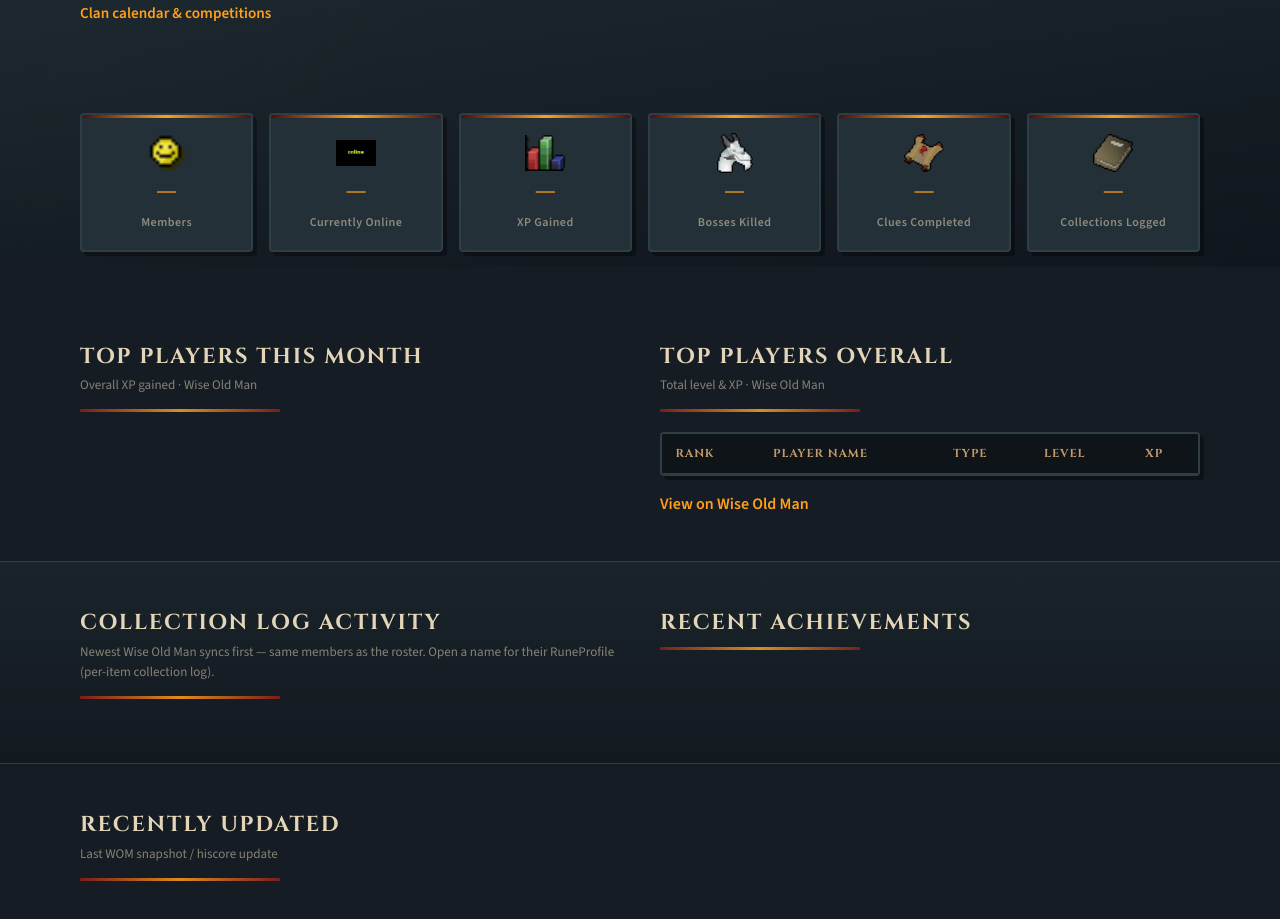
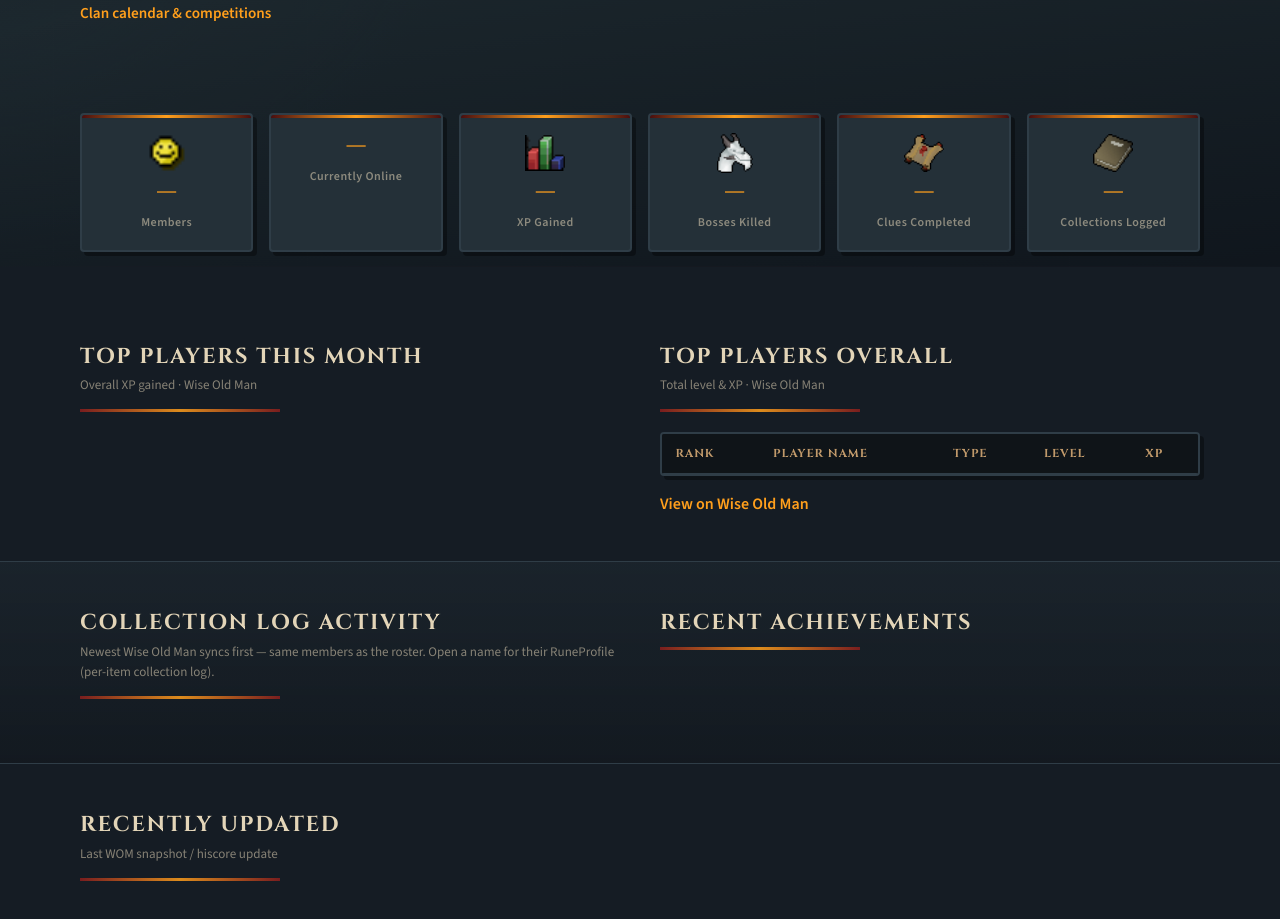
Before and after one commit to FadedOSRS/Terpinheimer.com, a website: page index.html in a window 1280 px wide. Shown: the part 850-1769 px from the top of the page. Drawn offline with nearby package versions, Linux system fonts and the light colour scheme; no server answers.

Commit message:
Remove Currently Online stat icon and online.png asset

```diff
--- a/index.html
+++ b/index.html
@@ -212,7 +212,6 @@
           <span class="stat-label">Members</span>
         </article>
         <article class="stat-card" title="Players with a Wise Old Man update in the last 7 days">
-          <img class="stat-icon stat-icon--raster" src="assets/stats/online.png" alt="" width="40" height="40" decoding="async" />
           <span class="stat-value" data-stat="online">—</span>
           <span class="stat-label">Currently Online</span>
         </article>
```
Also changed, not shown: assets/stats/online.png (deleted).
